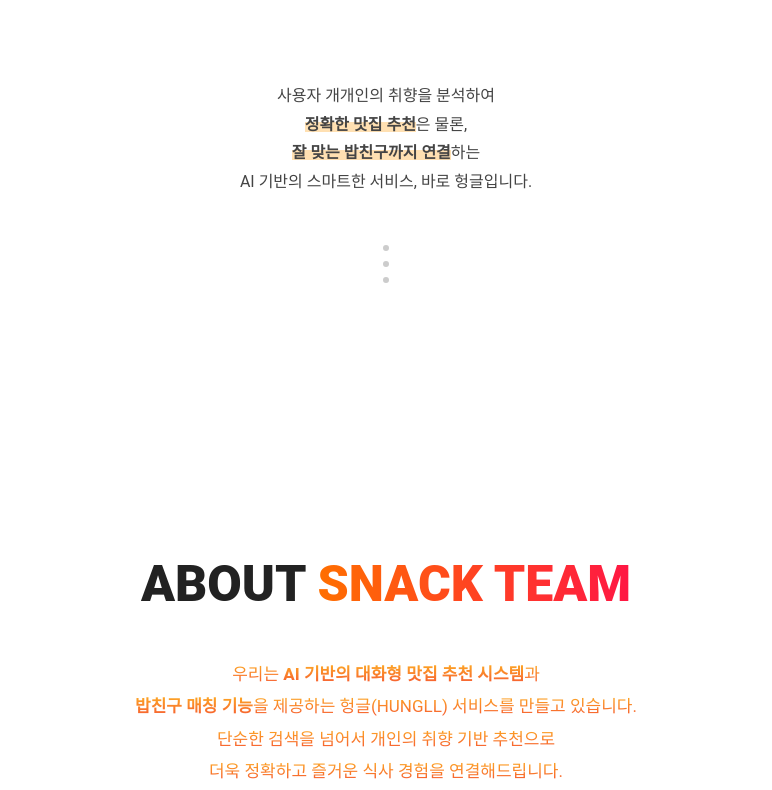
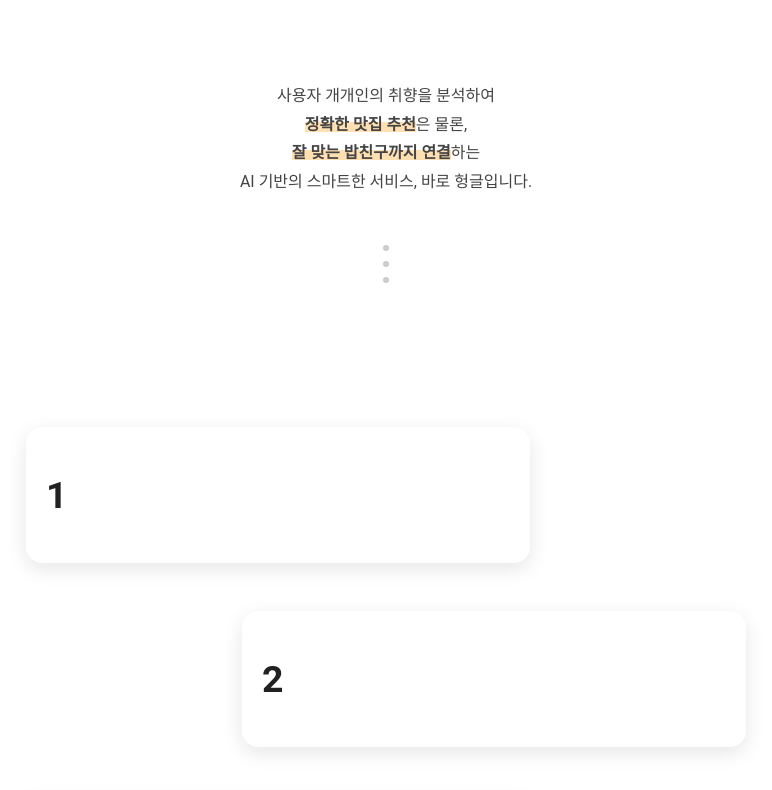
Before and after one commit to hungll-snack/snack-nuxt-frontend, a Nuxt app in the folder snack/: page / in a window 1280 px wide. Shown: the part 2007-2797 px from the top of the page, without its empty margins (254-1026 px from the left). Built offline with nearby package versions, Linux system fonts and the light colour scheme.

Commit message:
feat: [유제나] 홈페이지에 헝글 소개란 추가 [SNF-x]

```diff
--- /dev/null
+++ b/snack/src/views/info/BoardIntroSection.vue
@@ -0,0 +1,118 @@
+<template>
+    <section class="board-intro-section" ref="sectionRef">
+      <div class="card-container">
+        <transition-group name="fade-slide" tag="div" class="card-list">
+          <div
+            v-for="(card, i) in visibleCards"
+            :key="i"
+            :class="['intro-card', i % 2 === 0 ? 'left' : 'right']"
+            :style="{ animationDelay: `${i * 0.3}s` }"
+          >
+            <h3 class="card-title">{{ card.title }}</h3>
+          </div>
+        </transition-group>
+      </div>
+    </section>
+  </template>
+
+  <script setup lang="ts">
+  import { ref, onMounted } from 'vue'
+
+  const sectionRef = ref<HTMLElement | null>(null)
+  const visibleCards = ref<{ title: string }[]>([])
+  const allCards = [
+    { title: '1' },
+    { title: '2' },
+    { title: '3' },
+  ]
+
+  const trigger = ref(false)
+
+  const animateCards = () => {
+    if (trigger.value) return
+    trigger.value = true
+    let i = 0
+    const interval = setInterval(() => {
+      if (i < allCards.length) {
+        visibleCards.value.push(allCards[i])
+        i++
+      } else {
+        clearInterval(interval)
+      }
+    }, 600)
+  }
+
+  onMounted(() => {
+    const observer = new IntersectionObserver(
+      entries => {
+        entries.forEach(entry => {
+          if (entry.isIntersecting) animateCards()
+        })
+      },
+      { threshold: 0.5 }
+    )
+    if (sectionRef.value) observer.observe(sectionRef.value)
+  })
+  </script>
+
+  <style scoped>
+  .board-intro-section {
+    padding: 120px 20px;
+    display: flex;
+    justify-content: center;
+    min-height: 700px;
+  }
+
+  .card-container {
+    width: 100%;
+    max-width: 720px;
+  }
+
+  .card-list {
+    display: flex;
+    flex-direction: column;
+    gap: 48px;
+  }
+
+  /* 카드 공통 스타일 */
+  .intro-card {
+    width: 70%;
+    background: white;
+    border-radius: 16px;
+    padding: 40px 20px;
+    font-size: 32px;
+    font-weight: bold;
+    box-shadow: 0 6px 20px rgba(0, 0, 0, 0.1);
+    animation: slideUp 0.6s ease forwards;
+    opacity: 0;
+    transform: translateY(20px);
+  }
+
+  /* 좌우 위치 조정 */
+  .intro-card.left {
+    align-self: flex-start;
+  }
+  .intro-card.right {
+    align-self: flex-end;
+  }
+
+  /* 애니메이션 */
+  @keyframes slideUp {
+    to {
+      opacity: 1;
+      transform: translateY(0);
+    }
+  }
+
+  .fade-slide-enter-from {
+    opacity: 0;
+    transform: translateY(20px);
+  }
+  .fade-slide-enter-to {
+    opacity: 1;
+    transform: translateY(0);
+  }
+  .fade-slide-enter-active {
+    transition: all 0.6s ease;
+  }
+  </style>
--- a/snack/src/views/info/InfoPage.vue
+++ b/snack/src/views/info/InfoPage.vue
@@ -1,3 +1,4 @@
+<!-- InfoPage.vue -->
 <template>
   <div class="info-page">
     <!-- 배경 흐릿한 로고 -->
@@ -12,7 +13,7 @@
       />
     </div>
 
-    <!-- 순서 변경된 섹션 -->
+    <!-- 순서: 인트로 → 헝글 챗 → 왜 헝글 → 모임 소개 → 팀 -->
     <div ref="introSectionRef">
       <IntroSection @next="scrollToHungll" />
     </div>
@@ -22,14 +23,17 @@
     <div ref="whySectionRef">
       <WhySection />
     </div>
+    <div ref="boardSectionRef">
+      <BoardIntroSection />
+    </div>
     <div ref="teamSectionRef">
       <TeamSection />
     </div>
 
-    <!-- 🔽 그라데이션 화살표 -->
+    <!-- 스크롤 화살표 -->
     <div
       class="gradient-arrow"
-      :class="{ up: sectionIndex === 3 }"
+      :class="{ up: sectionIndex === 4 }"
       @click="toggleScroll"
     ></div>
   </div>
@@ -40,12 +44,14 @@
 import IntroSection from '@/views/info/IntroSection.vue'
 import HungllIntroSection from '@/views/info/HungllIntroSection.vue'
 import WhySection from '@/views/info/WhySection.vue'
+import BoardIntroSection from '@/views/info/BoardIntroSection.vue'
 import TeamSection from '@/views/info/TeamSection.vue'
 
 const sectionIndex = ref(0)
 const introSectionRef = ref<HTMLElement | null>(null)
 const hungllSectionRef = ref<HTMLElement | null>(null)
 const whySectionRef = ref<HTMLElement | null>(null)
+const boardSectionRef = ref<HTMLElement | null>(null)
 const teamSectionRef = ref<HTMLElement | null>(null)
 
 const scrollTo = (refEl: HTMLElement | null, index: number) => {
@@ -57,12 +63,14 @@
 const scrollToIntro = () => window.scrollTo({ top: 0, behavior: 'smooth' })
 const scrollToHungll = () => scrollTo(hungllSectionRef.value, 1)
 const scrollToWhy = () => scrollTo(whySectionRef.value, 2)
-const scrollToTeam = () => scrollTo(teamSectionRef.value, 3)
+const scrollToBoard = () => scrollTo(boardSectionRef.value, 3)
+const scrollToTeam = () => scrollTo(teamSectionRef.value, 4)
 
 const toggleScroll = () => {
   if (sectionIndex.value === 0) scrollToHungll()
   else if (sectionIndex.value === 1) scrollToWhy()
-  else if (sectionIndex.value === 2) scrollToTeam()
+  else if (sectionIndex.value === 2) scrollToBoard()
+  else if (sectionIndex.value === 3) scrollToTeam()
   else scrollToIntro()
 }
 
@@ -92,7 +100,8 @@
           if (entry.target === introSectionRef.value) sectionIndex.value = 0
           else if (entry.target === hungllSectionRef.value) sectionIndex.value = 1
           else if (entry.target === whySectionRef.value) sectionIndex.value = 2
-          else if (entry.target === teamSectionRef.value) sectionIndex.value = 3
+          else if (entry.target === boardSectionRef.value) sectionIndex.value = 3
+          else if (entry.target === teamSectionRef.value) sectionIndex.value = 4
         }
       })
     },
@@ -102,6 +111,7 @@
   if (introSectionRef.value) observer.observe(introSectionRef.value)
   if (hungllSectionRef.value) observer.observe(hungllSectionRef.value)
   if (whySectionRef.value) observer.observe(whySectionRef.value)
+  if (boardSectionRef.value) observer.observe(boardSectionRef.value)
   if (teamSectionRef.value) observer.observe(teamSectionRef.value)
 })
 </script>
@@ -114,7 +124,6 @@
   overflow-x: hidden;
 }
 
-/* 배경 로고 */
 .background-logos {
   position: fixed;
   inset: 0;
@@ -137,6 +146,7 @@
     transform: translate(-50%, -50%) scale(1);
   }
 }
+
 .gradient-arrow {
   width: 28px;
   height: 28px;
@@ -147,7 +157,6 @@
   cursor: pointer;
   z-index: 10;
 
-  /* ▼ 아래 화살표 (기본) */
   clip-path: polygon(50% 100%, 0% 0%, 100% 0%);
   background: linear-gradient(to bottom, #ff9800, #ff5722);
   animation: bounce 1.5s infinite;
@@ -159,12 +168,10 @@
 }
 
 .gradient-arrow.up {
-  /* ▲ 위 화살표 */
   clip-path: polygon(50% 0%, 0% 100%, 100% 100%);
   background: linear-gradient(to top, #ff9800, #ff5722);
 }
 
-/* 뽀용뽀용 효과 */
 @keyframes bounce {
   0%, 100% {
     transform: translate(-50%, 0);
@@ -173,5 +180,4 @@
     transform: translate(-50%, -10px);
   }
 }
-
 </style>
--- a/snack/src/views/info/WhySection.vue
+++ b/snack/src/views/info/WhySection.vue
@@ -67,7 +67,7 @@
 
   <style scoped>
   .why-section {
-    padding: 120px 20px;
+    padding: 120px 20px 0 20px;
     position: relative;
     text-align: center;
     overflow: hidden;
```
